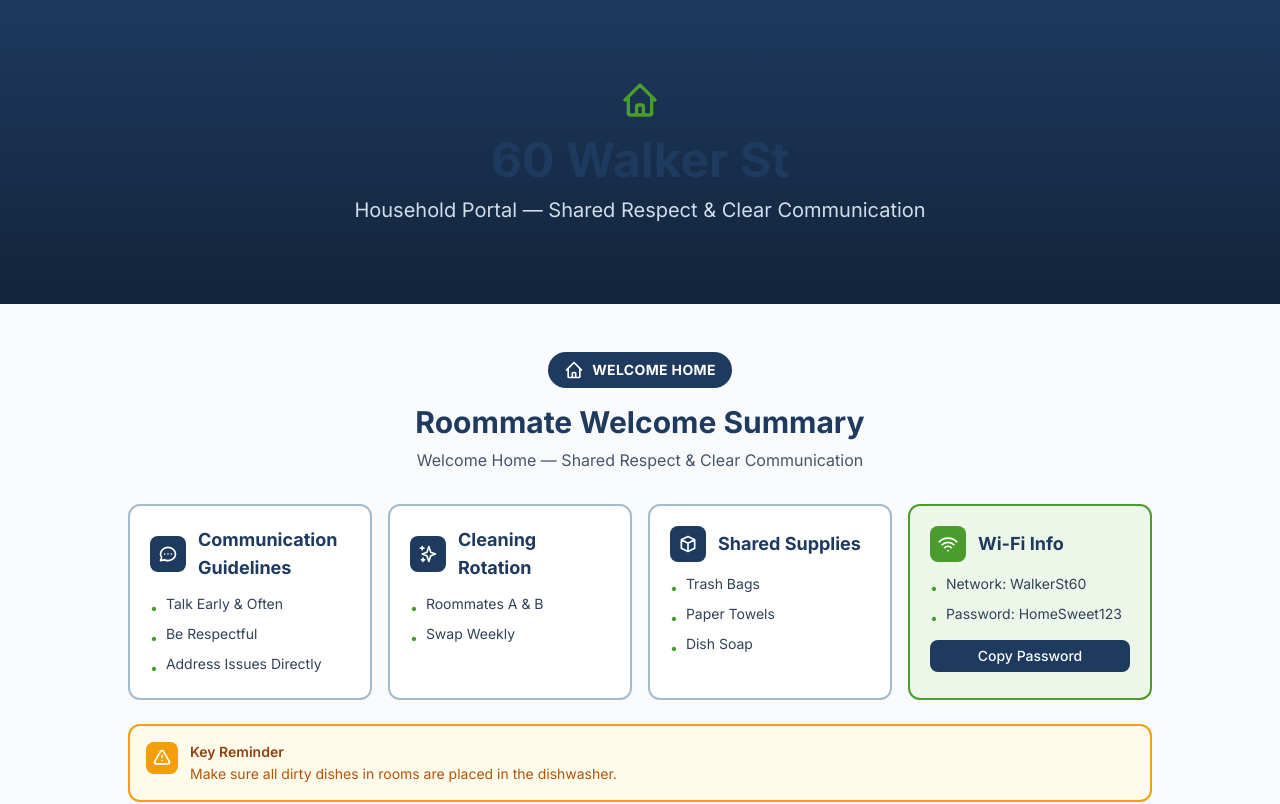
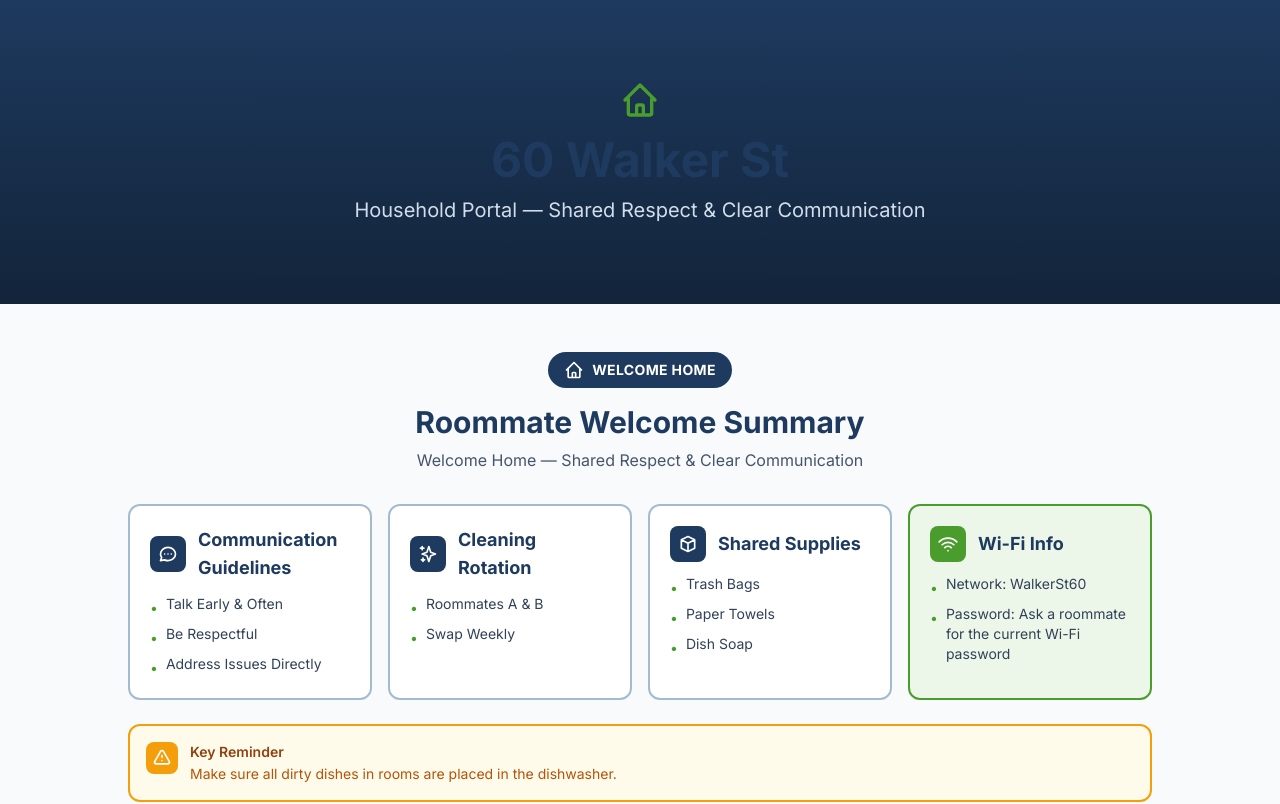
Before and after one commit to smiles70/60walkerst, a Next.js app: page / in a window 1280 px wide. Shown: the top 804 px of the page. Built offline with nearby package versions, Linux system fonts and the light colour scheme.

Commit message:
Sprint 1: Remove hardcoded Wi-Fi password, track package-lock.json

```diff
--- a/app/data/house-rules.ts
+++ b/app/data/house-rules.ts
@@ -45,7 +45,7 @@ export const houseRules: RuleCategory[] = [
     title: "Wi-Fi Info",
     items: [
       "Network: WalkerSt60",
-      "Password: HomeSweet123",
+      "Password: Ask a roommate for the current Wi-Fi password",
     ],
     highlight: true,
   },
--- a/app/sections/welcome.tsx
+++ b/app/sections/welcome.tsx
@@ -1,6 +1,6 @@
 "use client";
 
-import React, { useState } from "react";
+import React from "react";
 import {
   houseRules,
   welcomeTitle,
@@ -41,24 +41,6 @@ function Icon({ name, className }: { name: string; className?: string }) {
 }
 
 function InfoCard({ category }: { category: RuleCategory }) {
-  const [copied, setCopied] = useState(false);
-
-  const handleCopy = async () => {
-    if (category.id === "wifi") {
-      const password = category.items.find((i) => i.startsWith("Password:"));
-      if (password) {
-        const pw = password.replace("Password: ", "");
-        try {
-          await navigator.clipboard.writeText(pw);
-          setCopied(true);
-          setTimeout(() => setCopied(false), 2000);
-        } catch {
-          /* graceful fallback: text remains selectable */
-        }
-      }
-    }
-  };
-
   const baseCardClasses = category.highlight
     ? "border-green bg-green-50"
     : "border-navy-200 bg-white hover:border-green";
@@ -83,28 +65,6 @@ function InfoCard({ category }: { category: RuleCategory }) {
           </li>
         ))}
       </ul>
-      {category.id === "wifi" && (
-        <button
-          onClick={handleCopy}
-          aria-label="Copy Wi-Fi password to clipboard"
-          className="mt-3 w-full py-1.5 px-3 rounded-lg bg-navy text-white text-sm font-medium
-                     hover:bg-navy-600 active:bg-navy-700 transition-colors
-                     focus-visible:ring-2 focus-visible:ring-green focus-visible:ring-offset-2"
-        >
-          {copied ? (
-            <>
-              <span aria-hidden="true">Copied!</span>
-              <span className="sr-only">Wi-Fi password copied to clipboard</span>
-            </>
-          ) : (
-            "Copy Password"
-          )}
-        </button>
-      )}
-      {/* Screen reader live region for copy feedback */}
-      <span className="sr-only" aria-live="polite" aria-atomic="true">
-        {copied ? "Wi-Fi password copied to clipboard" : ""}
-      </span>
     </div>
   );
 }
```
Also changed, not shown: .cursor/epics/testing-and-patterns.md (added), .cursor/instruction.md, 2 other files (tests, documents, lock files or other folders).
